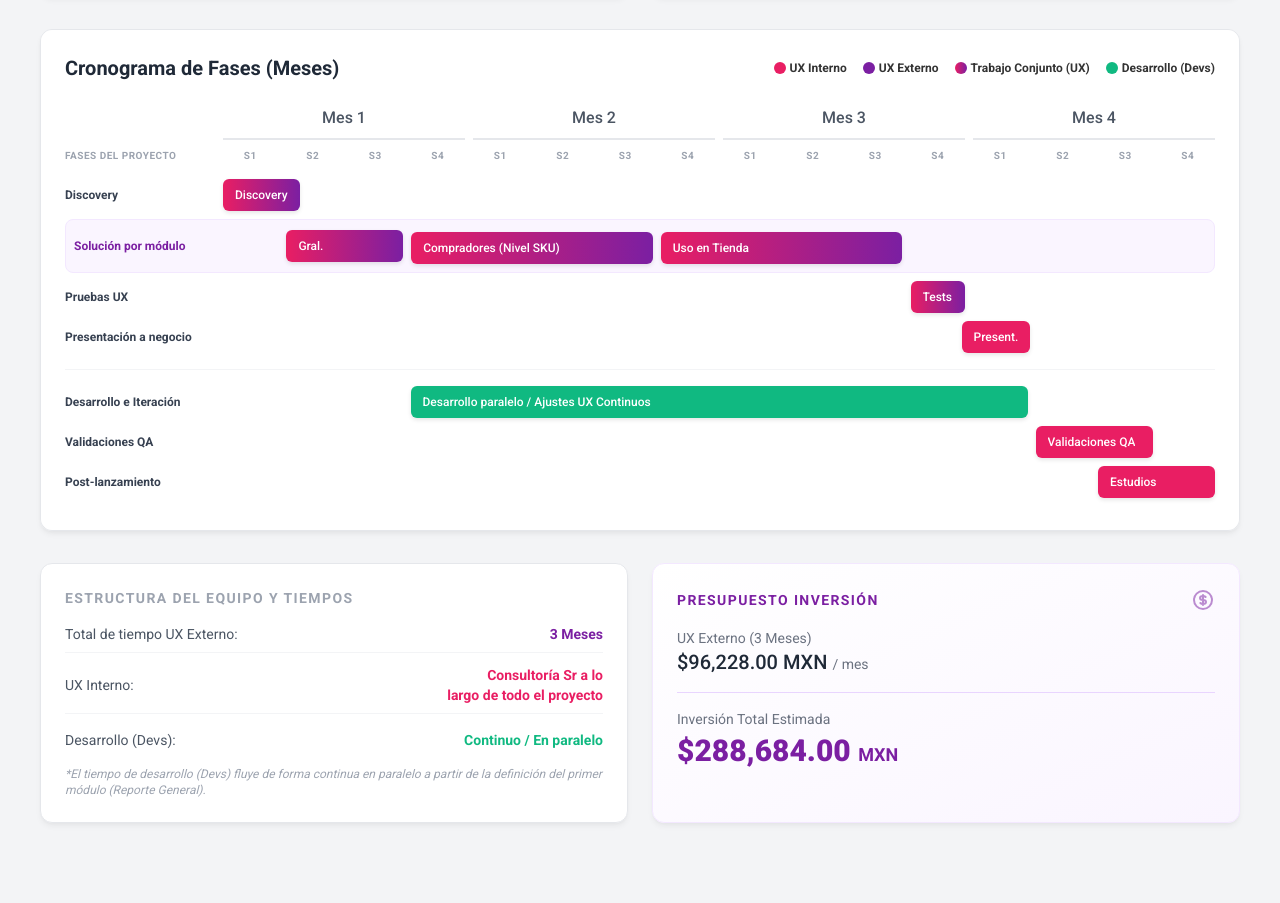
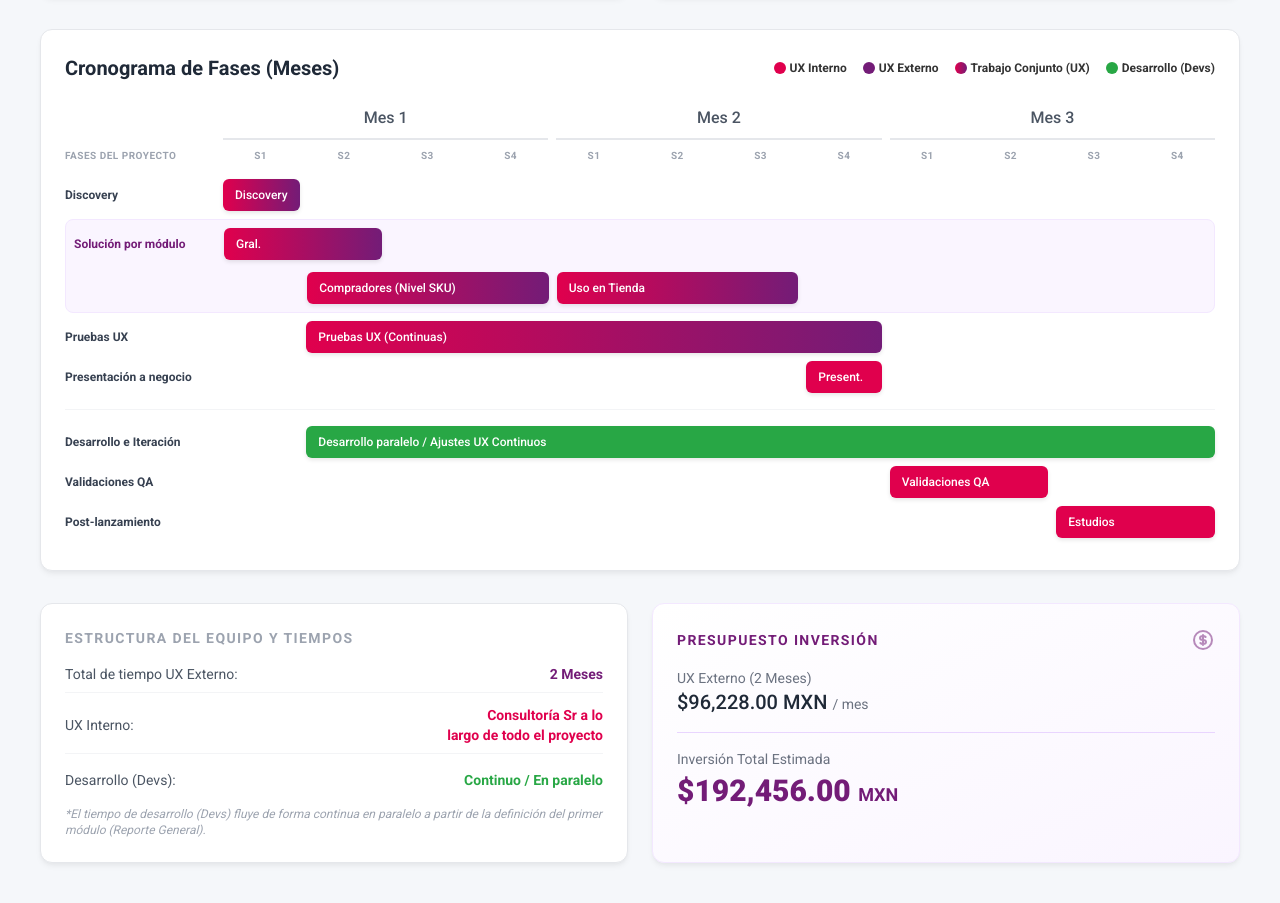
Before and after one commit to UX-team-liver/hub, a plain HTML site: page plan-ux/performance-producto.html in a window 1280 px wide. Shown: the part 461-1364 px from the top of the page. Before the commit the page ends 1324 px from the top, so only its background shows below. Drawn offline with nearby package versions, Linux system fonts and the light colour scheme.

Commit message:
Update color scheme and timeline durations

```diff
--- a/plan-ux/performance-producto.html
+++ b/plan-ux/performance-producto.html
@@ -18,11 +18,11 @@
                         sans: ['Roboto', 'sans-serif'],
                     },
                     colors: {
-                        livPurple: '#7B1FA2', /* Púrpura Liverpool */
-                        livPink: '#E91E63',   /* Rosa Liverpool */
+                        livPurple: '#731C77', /* Púrpura corporativo */
+                        livPink: '#E0004D',   /* Rosa corporativo */
                         livOrange: '#F57C00', /* Naranja Liverpool */
-                        bgPortal: '#F3F4F6',  /* Gris claro portal */
-                        devGreen: '#10B981',  /* Verde para Devs */
+                        bgPortal: '#F5F7FA',  /* Gris claro portal */
+                        devGreen: '#28A745',  /* Verde para Devs */
                     }
                 }
             }
@@ -30,7 +30,7 @@
     </script>
     <style>
         body {
-            background-color: #F3F4F6;
+            background-color: #F5F7FA;
             color: #333333;
         }
 
@@ -45,7 +45,7 @@
         /* Estilos del Cronograma (CSS Grid) */
         .timeline-grid {
             display: grid;
-            grid-template-columns: 150px repeat(16, 1fr); /* Etiqueta + 16 semanas (4 meses) */
+            grid-template-columns: 150px repeat(12, 1fr); /* Etiqueta + 12 semanas (3 meses) */
             gap: 8px;
             align-items: center;
         }
@@ -78,16 +78,16 @@
 
         /* Colores de barras */
         .bg-mix {
-            background: linear-gradient(90deg, #E91E63 0%, #7B1FA2 100%);
+            background: linear-gradient(90deg, #E0004D 0%, #731C77 100%);
         }
         .bg-pink {
-            background-color: #E91E63;
+            background-color: #E0004D;
         }
         .bg-purple {
-            background-color: #7B1FA2;
+            background-color: #731C77;
         }
         .bg-green {
-            background-color: #10B981;
+            background-color: #28A745;
         }
 
         /* Tooltip personalizado */
@@ -129,7 +129,7 @@
             background-clip: text;
             -webkit-background-clip: text;
             -webkit-text-fill-color: transparent;
-            background-image: linear-gradient(90deg, #7B1FA2, #E91E63, #F57C00);
+            background-image: linear-gradient(90deg, #731C77, #E0004D, #F57C00);
         }
     </style>
 </head>
@@ -210,12 +210,10 @@
                     <div class="timeline-header" style="grid-column: span 4">Mes 1</div>
                     <div class="timeline-header" style="grid-column: span 4">Mes 2</div>
                     <div class="timeline-header" style="grid-column: span 4">Mes 3</div>
-                    <div class="timeline-header" style="grid-column: span 4">Mes 4</div>
                 </div>
                 <!-- Header Semanas -->
                 <div class="timeline-grid mb-4 text-[10px] text-gray-400 text-center uppercase tracking-wider font-bold">
                     <div class="text-left">Fases del Proyecto</div>
-                    <div>S1</div><div>S2</div><div>S3</div><div>S4</div>
                     <div>S1</div><div>S2</div><div>S3</div><div>S4</div>
                     <div>S1</div><div>S2</div><div>S3</div><div>S4</div>
                     <div>S1</div><div>S2</div><div>S3</div><div>S4</div>
@@ -224,9 +222,9 @@
                 <!-- Pista 1: Discovery -->
                 <div class="timeline-grid mb-2">
                     <div class="text-xs font-semibold text-gray-700">Discovery</div>
-                    <div class="bar bg-mix" style="grid-column: 2 / span 1;">
+                    <div class="bar bg-mix" style="grid-column: 2 / span 1;" title="3 Días">
                         <span class="truncate">Discovery</span>
-                        <div class="tooltip">1 Semana (UX Int + UX Ext)</div>
+                        <div class="tooltip">3 Días</div>
                     </div>
                 </div>
 
@@ -235,66 +233,66 @@
                     <div class="text-xs font-semibold text-livPurple pl-2">Solución por módulo</div>
 
                     <!-- Reporte general -->
-                    <div class="bar bg-mix" style="grid-column: 3 / span 2;">
+                    <div class="bar bg-mix" style="grid-column: 2 / span 2;" title="1 Semana 2 Días">
                         <span class="truncate">Gral.</span>
-                        <div class="tooltip">Reporte General: 2 Semanas</div>
+                        <div class="tooltip">1 Sem 2 Días</div>
                     </div>
 
                     <!-- Compradores -->
-                    <div class="bar bg-mix mt-1" style="grid-column: 5 / span 4;">
+                    <div class="bar bg-mix mt-1" style="grid-column: 3 / span 3;" title="3 Semanas">
                         <span class="truncate">Compradores (Nivel SKU)</span>
-                        <div class="tooltip">Compradores: 1 Mes</div>
+                        <div class="tooltip">3 Semanas</div>
                     </div>
 
                     <!-- Uso en Tienda -->
-                    <div class="bar bg-mix mt-1" style="grid-column: 9 / span 4;">
+                    <div class="bar bg-mix mt-1" style="grid-column: 6 / span 3;" title="3 Semanas">
                         <span class="truncate">Uso en Tienda</span>
-                        <div class="tooltip">Operaciones/Tienda: 1 Mes</div>
+                        <div class="tooltip">3 Semanas</div>
                     </div>
                 </div>
 
                 <!-- Pista 3: Pruebas UX -->
                 <div class="timeline-grid mb-2">
                     <div class="text-xs font-semibold text-gray-700">Pruebas UX</div>
-                    <div class="bar bg-mix" style="grid-column: 13 / span 1;">
-                        <span class="truncate">Tests</span>
-                        <div class="tooltip">Pruebas UX: 1 Semana (Conjunto)</div>
+                    <div class="bar bg-mix" style="grid-column: 3 / span 7;" title="Semana 2 a 8">
+                        <span class="truncate">Pruebas UX (Continuas)</span>
+                        <div class="tooltip">Sem 2 a la 8</div>
                     </div>
                 </div>
 
                 <!-- Pista 4: Presentación a Negocio -->
                 <div class="timeline-grid mb-2">
                     <div class="text-xs font-semibold text-gray-700">Presentación a negocio</div>
-                    <div class="bar bg-pink" style="grid-column: 14 / span 1;">
+                    <div class="bar bg-pink" style="grid-column: 9 / span 1;" title="1 Semana">
                         <span class="truncate">Present.</span>
-                        <div class="tooltip">Presentación: 1 Semana (UX Interno)</div>
+                        <div class="tooltip">1 Semana</div>
                     </div>
                 </div>
 
                 <!-- Pista 5: Desarrollo / Ajustes (Fluye continuo) -->
                 <div class="timeline-grid mb-2 mt-4 pt-4 border-t border-gray-100">
                     <div class="text-xs font-semibold text-gray-700">Desarrollo e Iteración</div>
-                    <div class="bar bg-green" style="grid-column: 5 / span 10;">
+                    <div class="bar bg-green" style="grid-column: 3 / span 11;" title="Continuo: Sem 2 al final">
                         <span class="truncate">Desarrollo paralelo / Ajustes UX Continuos</span>
-                        <div class="tooltip">Flujo continuo desde el primer módulo definido</div>
+                        <div class="tooltip">Semana 2 al final</div>
                     </div>
                 </div>
 
                 <!-- Pista 6: Validaciones QA -->
                 <div class="timeline-grid mb-2">
                     <div class="text-xs font-semibold text-gray-700">Validaciones QA</div>
-                    <div class="bar bg-pink" style="grid-column: 15 / span 2;">
+                    <div class="bar bg-pink" style="grid-column: 10 / span 2;" title="2 Semanas">
                         <span class="truncate">Validaciones QA</span>
-                        <div class="tooltip">QA: 2 Semanas (UX Interno)</div>
+                        <div class="tooltip">2 Semanas</div>
                     </div>
                 </div>
 
                 <!-- Pista 7: Pruebas Post-lanzamiento -->
                 <div class="timeline-grid mb-2">
                     <div class="text-xs font-semibold text-gray-700">Post-lanzamiento</div>
-                    <div class="bar bg-pink" style="grid-column: 16 / span 2;">
+                    <div class="bar bg-pink" style="grid-column: 12 / span 2;" title="2 Semanas">
                         <span class="truncate">Estudios</span>
-                        <div class="tooltip">Estudios Post: 2 Semanas (UX Interno)</div>
+                        <div class="tooltip">2 Semanas</div>
                     </div>
                 </div>
 
@@ -309,7 +307,7 @@
                 <ul class="space-y-3">
                     <li class="flex justify-between items-center text-sm border-b border-gray-100 pb-2">
                         <span class="text-gray-600">Total de tiempo UX Externo:</span>
-                        <span class="font-bold text-livPurple">3 Meses</span>
+                        <span class="font-bold text-livPurple">2 Meses</span>
                     </li>
                     <li class="flex justify-between items-center text-sm border-b border-gray-100 pb-2">
                         <span class="text-gray-600">UX Interno:</span>
@@ -332,13 +330,13 @@
                 </div>
 
                 <div class="mb-4">
-                    <p class="text-gray-500 text-sm">UX Externo (3 Meses)</p>
+                    <p class="text-gray-500 text-sm">UX Externo (2 Meses)</p>
                     <p class="text-xl font-medium text-gray-800">$96,228.00 MXN <span class="text-sm text-gray-500 font-normal">/ mes</span></p>
                 </div>
 
                 <div class="pt-4 border-t border-purple-200">
                     <p class="text-gray-500 text-sm mb-1">Inversión Total Estimada</p>
-                    <p class="text-3xl font-black text-livPurple">$288,684.00 <span class="text-lg font-bold">MXN</span></p>
+                    <p class="text-3xl font-black text-livPurple">$192,456.00 <span class="text-lg font-bold">MXN</span></p>
                 </div>
             </div>
 
```
